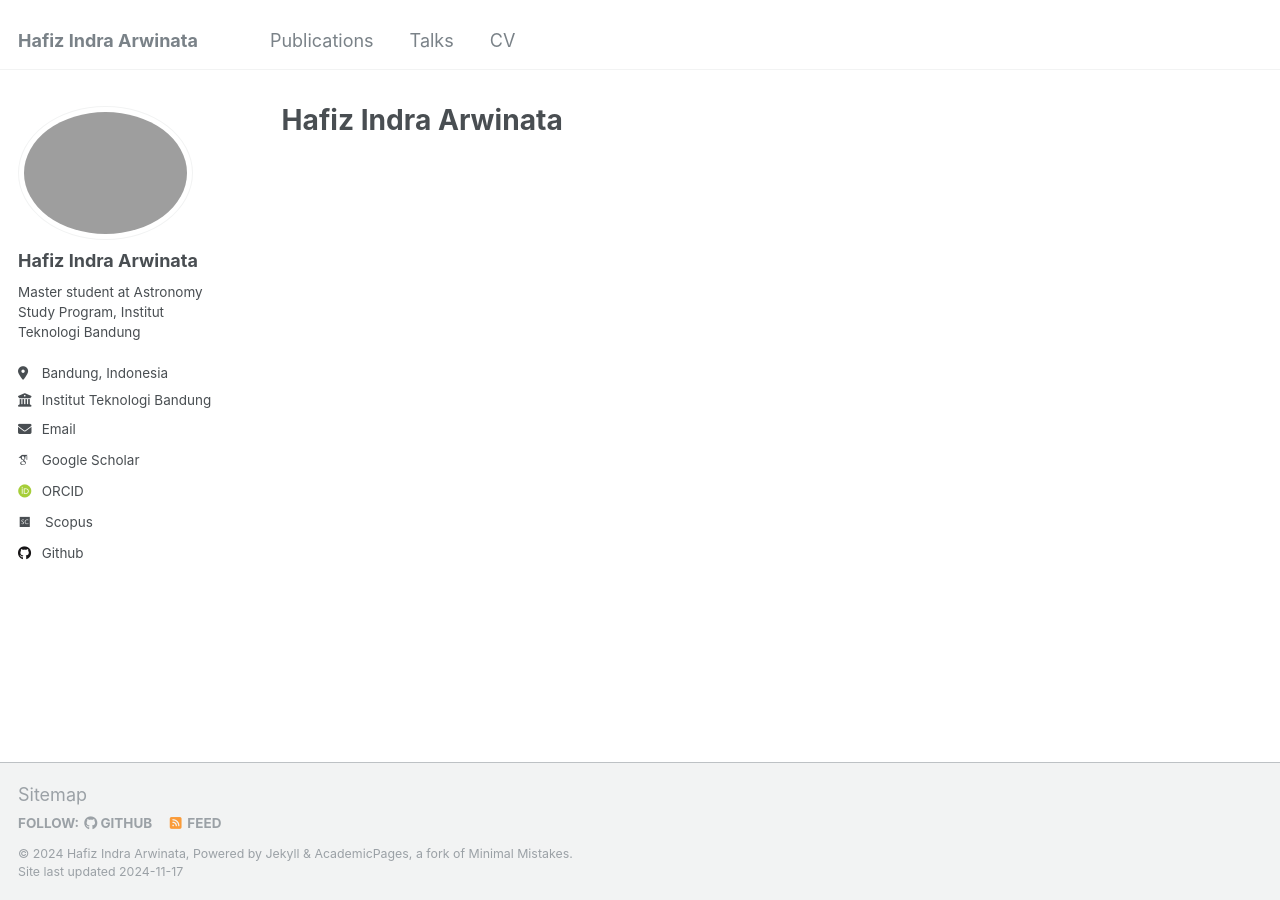
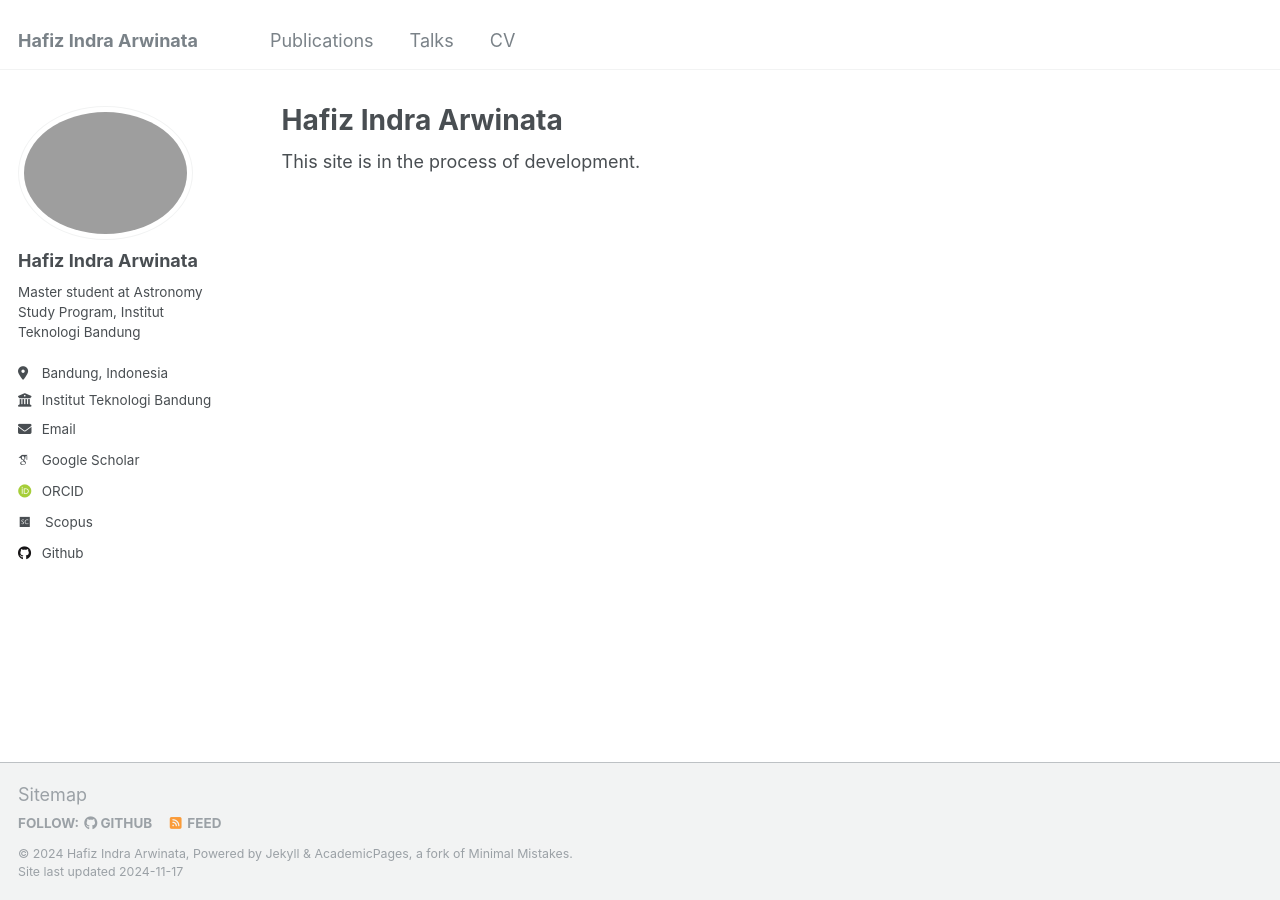
Before and after one commit to hafizia/hafizia.github.io, a Jekyll site: the page built from _pages/about.md, in a window 1280 px wide. Built offline with Jekyll 4.4.1, drawn with Linux system fonts in a browser that asks for light colours; some web fonts are replaced.

Commit message:
Update about.md

```diff
--- a/_pages/about.md
+++ b/_pages/about.md
@@ -6,3 +6,5 @@ redirect_from:
   - /about/
   - /about.html
 ---
+
+This site is in the process of development.
```
